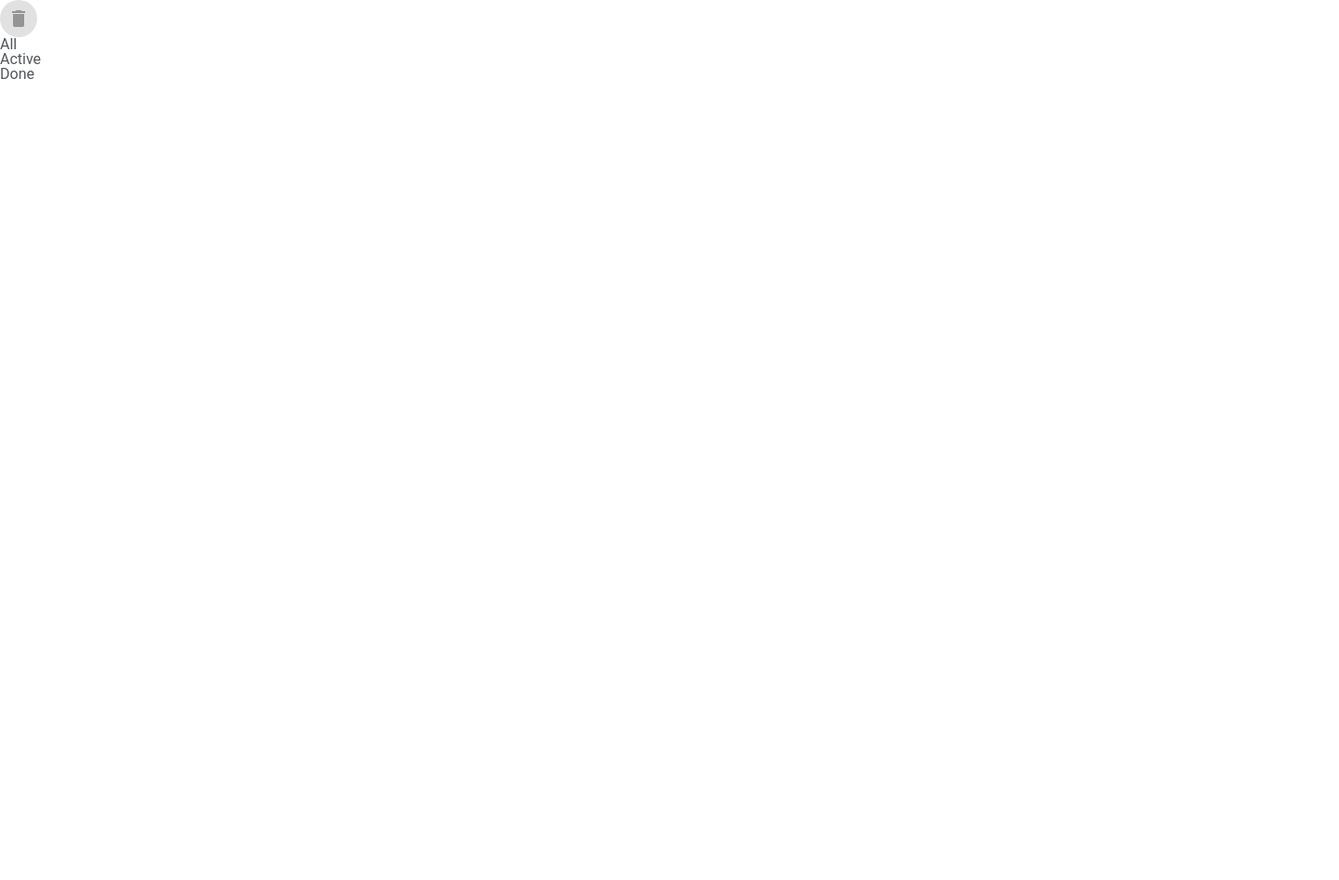
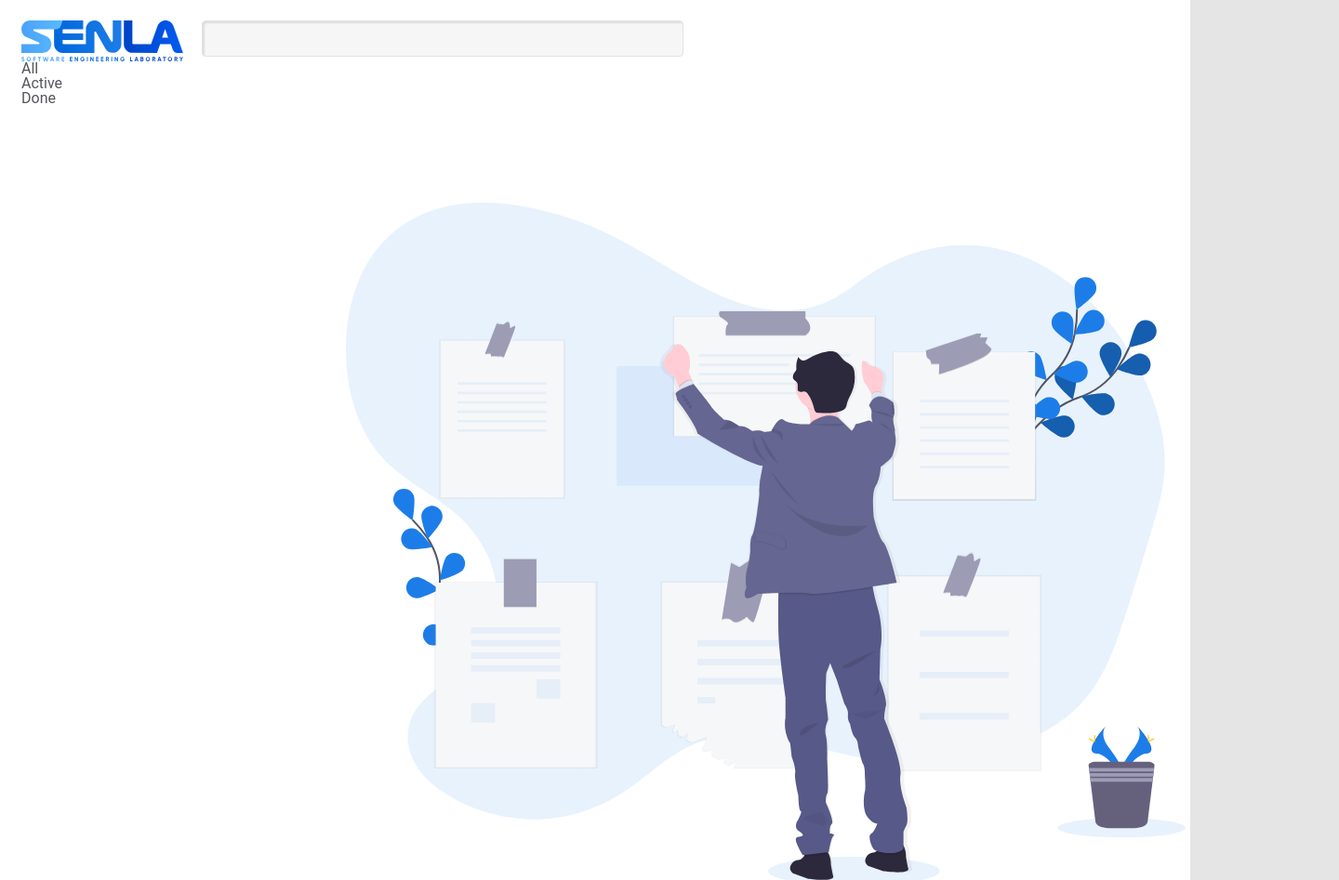
Before and after one commit to evgene30/ToDolist-JS, a website built with webpack: page src/index.html in a window 1280 px wide. Shown: the top 947 px of the page at 93% size, 1440 px wide, since content can reach past the window. Built offline with nearby package versions, Linux system fonts and the light colour scheme; files whose address does not match are found by name; a web font is replaced by a local one.

Commit message:
add search and logo

```diff
--- a/src/index.html
+++ b/src/index.html
@@ -15,42 +15,25 @@
 
 <body>
   <container class="container-page">
-
     <header class="header-section">
       <section class="header-sections__items" id="header__items">
         <div class="header-sections__logo">
-          <img src="./images/design/delete.svg" alt="logo SENLA">
-        </div>
-        <div class="header-sections__search">
-
+          <img class="image__logo" src="./images/content/senla_logo.svg" alt="logo SENLA">
+          <input class="header__input" type="search">
         </div>
       </section>
       <section class="header__nav nav__menu" id="header__nav">
-
         <nav class="header-nav__menu">
-
           <ul class="header-nav-menu__link">
-
             <li id="all">All</li>
             <li id="active">Active</li>
             <li id="done">Done</li>
-
           </ul>
-
         </nav>
-
-
       </section>
     </header>
-
-
     <main class="main" id="main">
-
-
-
-
     </main>
-
   </container>
 </body>
 
--- a/src/scss/app.scss
+++ b/src/scss/app.scss
@@ -29,9 +29,34 @@ body {
     font-weight: normal;
     font-size: 16px;
     color: $text-color;
+
+    .container-page {
+        display: block;
+        max-width: 1440px;
+        background-color: white;
+        height: 1024px;
+        background-image: url(../images/content/senla_man.svg);
+        background-repeat: no-repeat;
+        background-position: right 5px bottom 71px;
+        padding-top: 22px;
+        padding-left: 23px;
+    }
+    .image__logo {
+        vertical-align: top;
+    }
+    .header__input {
+        width: 40.7%;
+        height: 35px;
+        margin-left: 16px;
+        background: linear-gradient(0deg, #f6f6f6, #f6f6f6), #fefefe;
+        border: 1px solid #e2e2e2;
+        box-shadow: inset 2px 2px 2px rgba(0, 0, 0, 0.1);
+        border-radius: 4px;
+        font-family: "Roboto";
+        font-weight: 500;
+        color: #adadad;
+    }
+    .header-sections__search {
+        display: inline-block;
+    }
 }
-.header-section {
-    width: 1440px;
-    background: white;
-    height: 1024px;
-}
```
Also changed, not shown: src/images/content/search_image.svg (renamed from src/images/design/search_image.svg), src/images/content/senla_logo.svg (renamed from src/images/design/senla_logo.svg), 1 other file.
